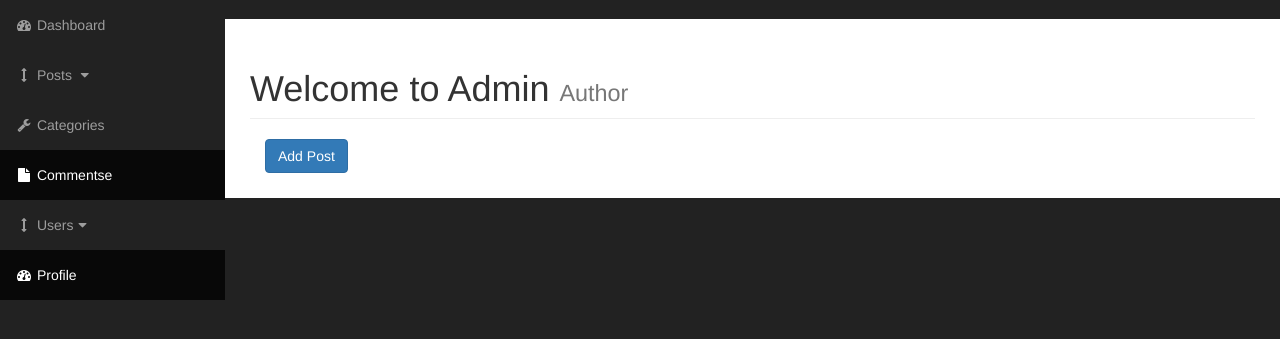
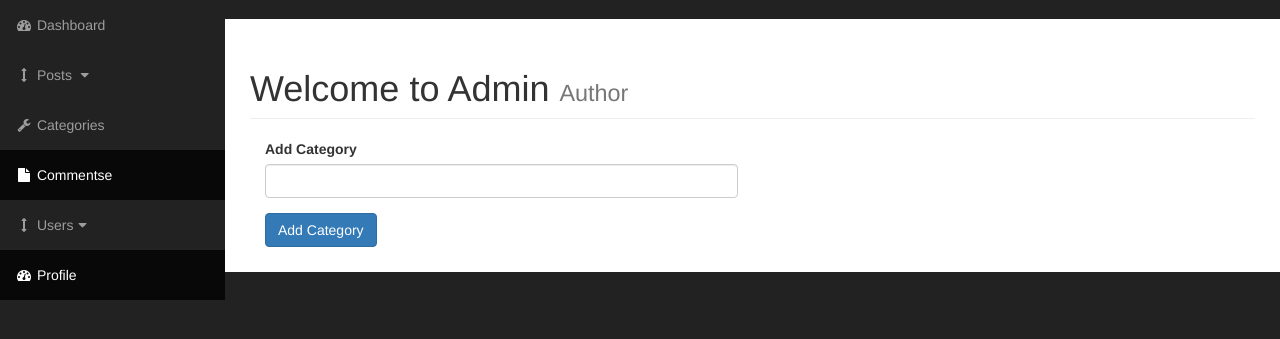
Before and after one commit to dreadlord-sedai/CMS-php, a PHP site: page /admin in a window 1280 px wide. Shown: the part 51-390 px from the top of the page. Run offline with PHP 8.4, Linux system fonts and the light colour scheme; grey boxes labelled with a size stand in for pictures from a placeholder-image service; some libraries are stand-ins or nearby versions.

Commit message:
Admin page

```diff
--- a/admin/index.php
+++ b/admin/index.php
@@ -23,7 +23,11 @@ include "includes/header.php";
                     <div class="col-xs-6">
                         <form action="">
                             <div class="form-group">
-                                <input type="submit" class="btn btn-primary" name="submit" value="Add Post">
+                                <label for="cat_title">Add Category</label>
+                                <input type="text" class="form-control" name="cat_title">
+                            </div>
+                            <div class="form-group">
+                                <input type="submit" name="sumbit" value="Add Category" class="btn btn-primary">
                             </div>
                         </form>
                     </div>
```
